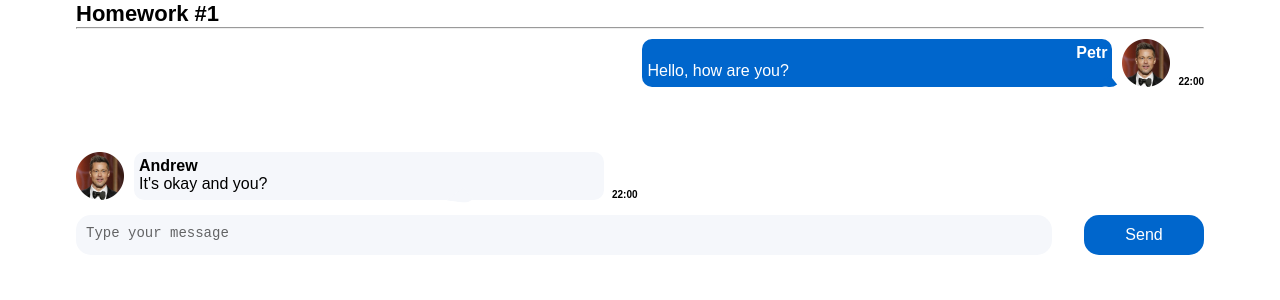
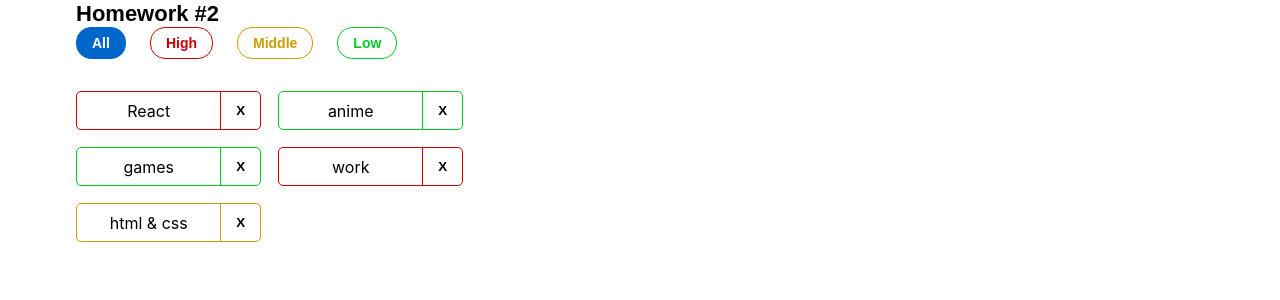
Before and after one commit to IgnatZakalinsky/hws2, a React (Create React App) app: page / in a window 1280 px wide. Shown: the top 300 px of the page. Built offline with nearby package versions, Linux system fonts and the light colour scheme.

Commit message:
feat: add hw02

```diff
--- a/src/s1-main/App.tsx
+++ b/src/s1-main/App.tsx
@@ -1,13 +1,12 @@
 import React from 'react'
 import s from './App.module.css'
-import HW1 from '../s2-homeworks/hw01/HW1'
+import HW2 from '../s2-homeworks/hw02/HW2'
 
 function App() {
     return (
         <div className={s.App}>
-            <HW1/>
-            {/*раскомментировать по ходу выполнения*/}
-            {/*<HW2/>*/}
+            {/*<HW1/>*/}
+            <HW2/>
             {/*<HW3/>*/}
             {/*<HW4/>*/}
 
--- a/src/s2-homeworks/hw02/HW2.tsx
+++ b/src/s2-homeworks/hw02/HW2.tsx
@@ -17,16 +17,16 @@ import s2 from '../../s1-main/App.module.css'
 * */
 
 // types
-export type AffairPriorityType = any // need to fix any
+export type AffairPriorityType = 'low' | 'high' | 'middle'
 export type AffairType = {
-    _id: any // need to fix any
-    name: any // need to fix any
+    _id: number
+    name: string
     priority: AffairPriorityType
 }
 export type FilterType = 'all' | AffairPriorityType
 
 // constants
-const defaultAffairs: any = [ // need to fix any
+const defaultAffairs: AffairType[] = [
     {_id: 1, name: 'React', priority: 'high'}, // студенты могут изменить содержимое name и количество элементов в массиве, ...priority не менять!
     {_id: 2, name: 'anime', priority: 'low'},
     {_id: 3, name: 'games', priority: 'low'},
@@ -35,23 +35,24 @@ const defaultAffairs: any = [ // need to fix any
 ]
 
 // pure helper functions
-export const filterAffairs = (affairs: any, filter: any): any => { // need to fix any
-
-
-    return affairs // need to fix
+export const filterAffairs = (affairs: AffairType[], filter: FilterType): AffairType[] => {
+    if(filter === 'all') {
+        return affairs.map(a => a)
+    } else {
+        return affairs.filter(a => a.priority === filter)
+    }
 }
-export const deleteAffair = (affairs: any, _id: any): any => { // need to fix any
-
-    return affairs // need to fix
+export const deleteAffair = (affairs: AffairType[], _id: number): AffairType[] => {
+    return affairs.filter(a => a._id !== _id)
 }
 
 function HW2() {
-    const [affairs, setAffairs] = useState<any>(defaultAffairs) // need to fix any
+    const [affairs, setAffairs] = useState<AffairType[]>(defaultAffairs)
     const [filter, setFilter] = useState<FilterType>('all')
 
     const filteredAffairs = filterAffairs(affairs, filter)
-    const deleteAffairCallback = (_id: any) => { // need to fix any
-        // need to fix
+    const deleteAffairCallback = (_id: number) => {
+        setAffairs(affairs.filter(a => a._id !== _id))
     }
 
     return (
--- a/src/s2-homeworks/hw02/affairs/Affairs.tsx
+++ b/src/s2-homeworks/hw02/affairs/Affairs.tsx
@@ -4,24 +4,24 @@ import {AffairType, FilterType} from '../HW2'
 import s from './Affairs.module.css'
 
 type AffairsPropsType = {
-    data: any // need to fix any
-    setFilter: any
-    deleteAffairCallback: any
+    data: AffairType[]
+    setFilter: (filter: FilterType) => void
+    deleteAffairCallback: (_id: number) => void
     filter: FilterType
 }
 
 function Affairs(props: AffairsPropsType) {
     const setAll = () => {
-        // need to fix
+        props.setFilter('all')
     }
     const setHigh = () => {
-        // need to fix
+        props.setFilter('high')
     }
     const setMiddle = () => {
-        // need to fix
+        props.setFilter('middle')
     }
     const setLow = () => {
-        // need to fix
+        props.setFilter('low')
     }
 
     const cnAll = s.button + ' ' + s.all + (props.filter === 'all' ? ' ' + s.active : '')
--- a/src/s2-homeworks/hw02/affairs/affair/Affair.tsx
+++ b/src/s2-homeworks/hw02/affairs/affair/Affair.tsx
@@ -4,14 +4,13 @@ import s from './Affair.module.css'
 import s2 from '../Affairs.module.css'
 
 type AffairPropsType = {
-    // key не нужно типизировать
     affair: AffairType
-    deleteAffairCallback: any // need to fix any
+    deleteAffairCallback: (_id: number) => void
 }
 
 function Affair(props: AffairPropsType) {
     const deleteCallback = () => {
-        // need to fix
+        props.deleteAffairCallback(props.affair._id)
     }
 
     const nameClass = s.name + ' ' + s2[props.affair.priority]
@@ -24,9 +23,7 @@ function Affair(props: AffairPropsType) {
             className={affairClass}
         >
             <div id={'hw2-name-' + props.affair._id} className={nameClass}>
-                {/*создаёт студент*/}
-
-                {/**/}
+                {props.affair.name}
             </div>
             <div id={'hw2-priority-' + props.affair._id} hidden>
                 {props.affair.priority}
@@ -35,12 +32,9 @@ function Affair(props: AffairPropsType) {
             <button
                 id={'hw2-button-delete-' + props.affair._id}
                 className={buttonClass}
-                // need to fix
-
+                onClick={deleteCallback}
             >
-                {/*текст кнопки могут изменить студенты*/}
                 X
-                {/**/}
             </button>
         </div>
     )
```
